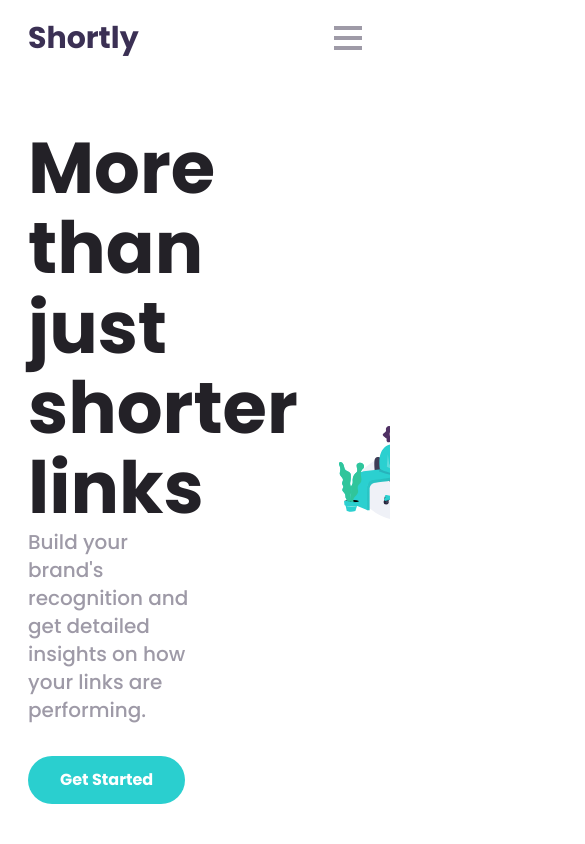
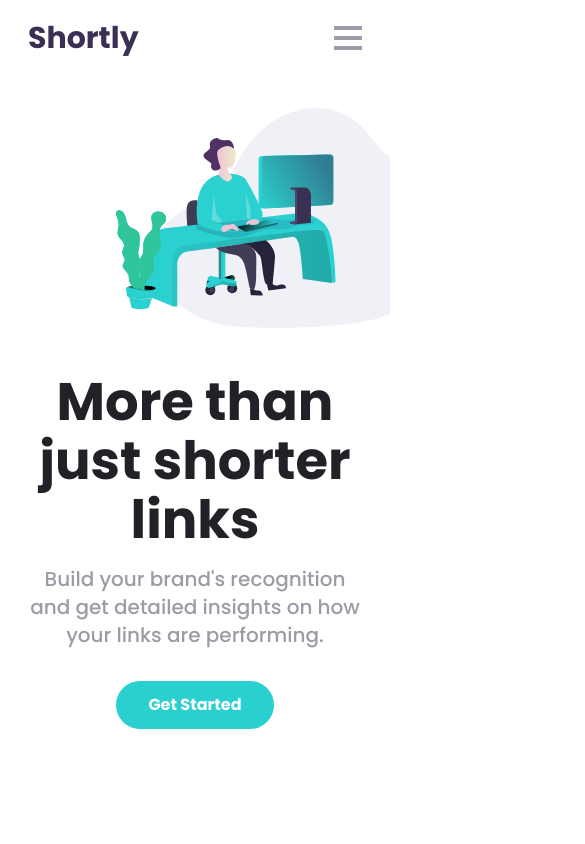
Before and after one commit to mhmmdhandika/shorter-link, a React (Create React App) app: page / in a window 390 px wide. Shown: the top 844 px of the page, 585 px wide, since content can reach past the window. Built offline with nearby package versions, Linux system fonts and the light colour scheme.

Commit message:
Responsive header but it's just in smartphone and desktop

```diff
--- a/src/components/Header.js
+++ b/src/components/Header.js
@@ -2,23 +2,23 @@ import IllustrationWorking from '../assets/images/illustration-working.svg';
 
 function Header() {
   return (
-    <header className='my-8 py-5 relative section-padding grid grid-cols-2 items-center overflow-hidden'>
-      <div>
-        <h1 className='text-neutral-very-dark-violet text-7xl font-bold leading-[5rem]'>
+    <header className='mt-8 mb-44 section-padding text-center flex flex-col gap-5 items-center overflow-hidden lg:text-start lg:flex-row'>
+      <img
+        src={IllustrationWorking}
+        // width={850}
+        alt='Illustration working'
+        className='-mr-44 sm:w-[600px] lg:order-last'
+      />
+      <div className='mt-6'>
+        <h1 className='grow text-neutral-very-dark-violet text-[3.3rem] font-bold leading-[3.7rem] lg:leading-[5rem] lg:text-7xl'>
           More than just shorter links
         </h1>
-        <p className='text-neutral-grayfish-violet text-xl'>
+        <p className='text-neutral-grayfish-violet my-4 text-xl'>
           Build your brand's recognition and get detailed insights on how your
           links are performing.
         </p>
-        <button className='mt-8 primary-button'>Get Started</button>
+        <button className='my-4 primary-button'>Get Started</button>
       </div>
-      <img
-        src={IllustrationWorking}
-        width={900}
-        alt='Illustration working'
-        className='ml-36'
-      />
     </header>
   );
 }
--- a/src/components/Tracking.js
+++ b/src/components/Tracking.js
@@ -14,7 +14,7 @@ function Tracking() {
       </div>
       <div className='track flex justify-evenly items-baseline gap-10 h-72'>
         {/* TODO: */}
-        {listTrack.map((item, index) => {
+        {/* {listTrack.map((item, index) => {
           return (
             <article key={index} className='bg-white p-11 rounded-lg'>
               <div className='bg-primary-dark-violet w-[80px] h-[80px] rounded-[50%] flex items-center justify-center -mt-20'>
@@ -28,7 +28,7 @@ function Tracking() {
               </p>
             </article>
           );
-        })}
+        })} */}
       </div>
     </section>
   );
```
